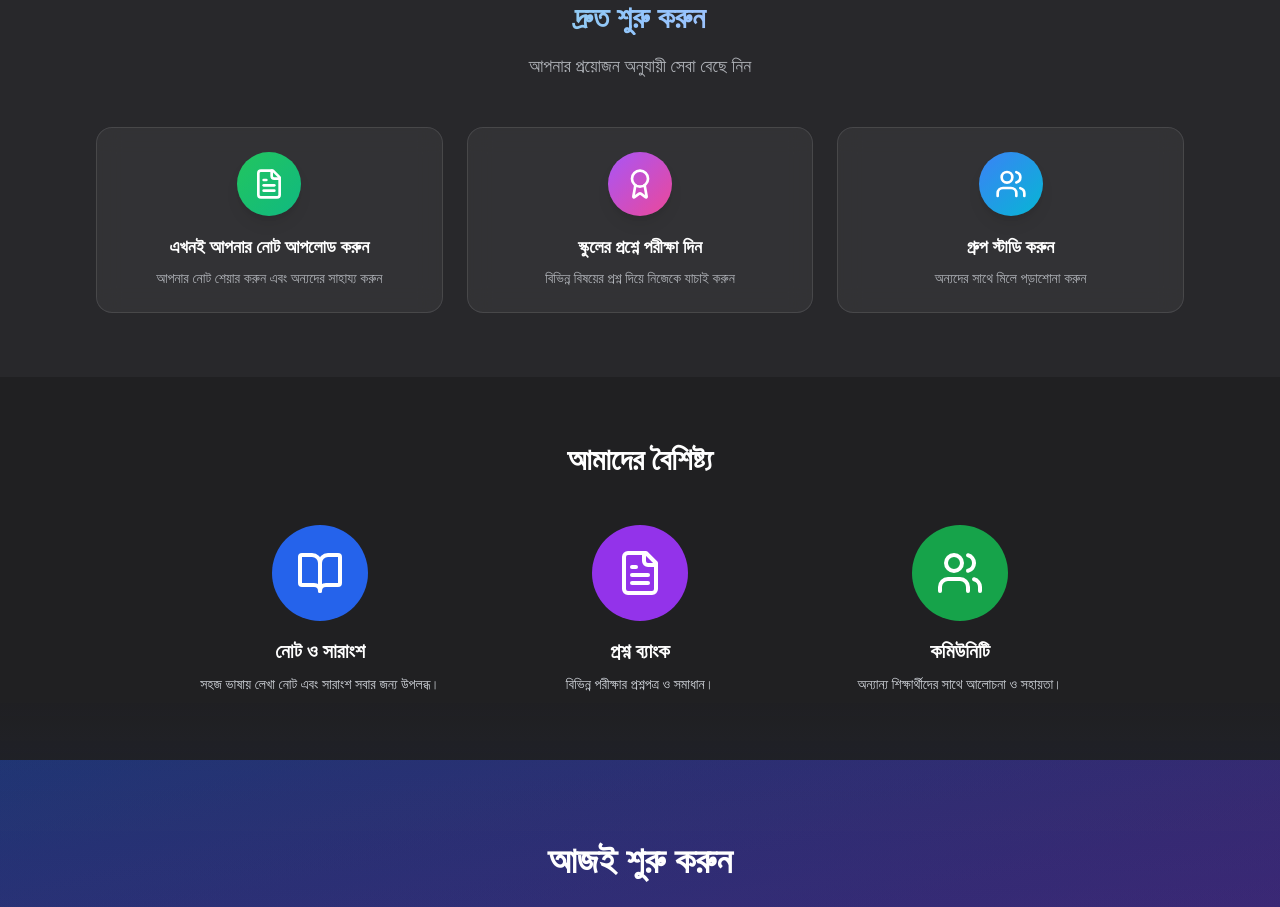
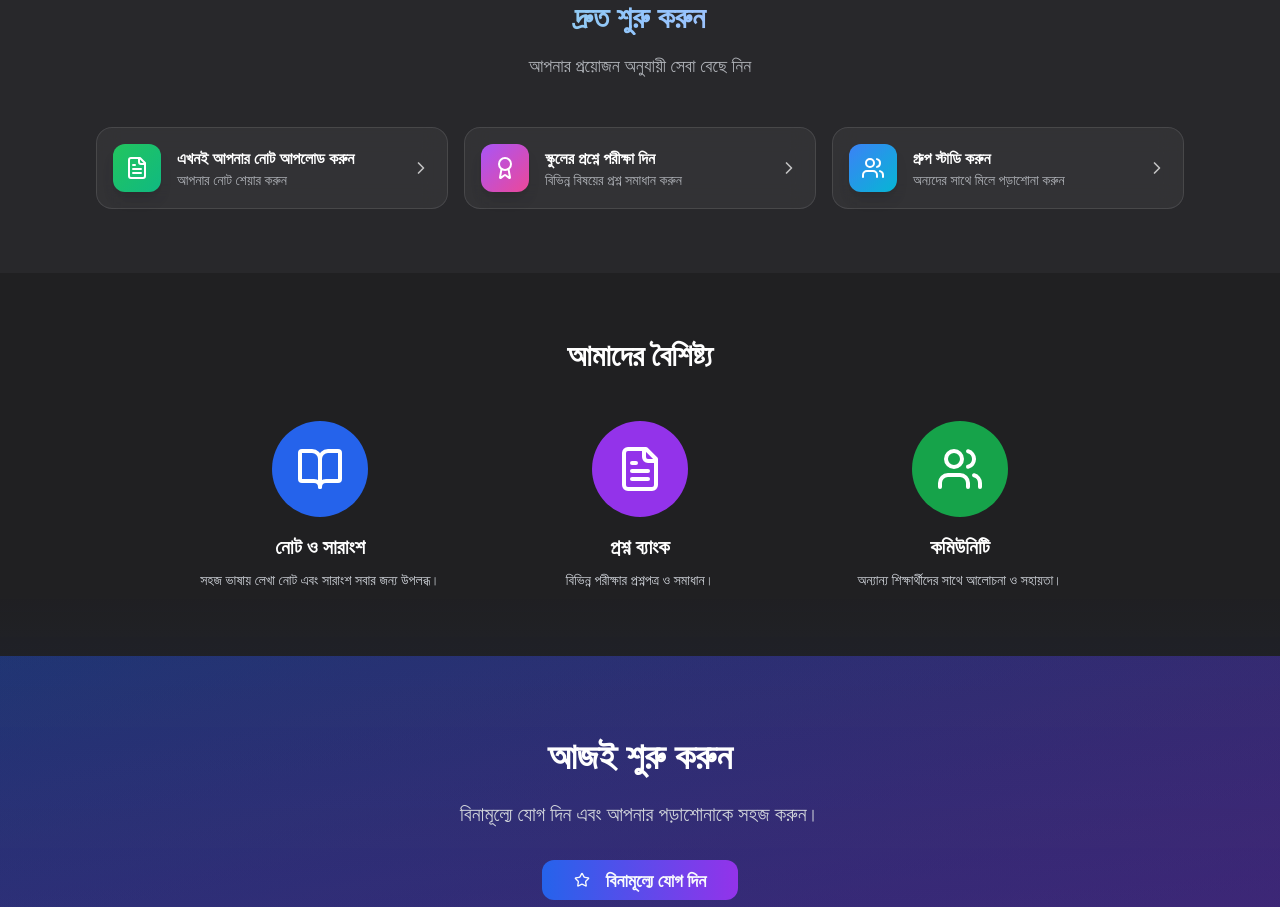
Before and after one commit to suhaibmuntasirr/fakibaz-bidyaloy-ai, a React (Vite) app: page / in a window 1280 px wide. Shown: the part 1020-1927 px from the top of the page. Built offline with nearby package versions, Linux system fonts and the light colour scheme; no server answers.

Commit message:
Refactor "Quick Start" boxes

```diff
--- a/src/pages/Index.tsx
+++ b/src/pages/Index.tsx
@@ -3,7 +3,7 @@ import React, { useState } from 'react';
 import { useNavigate } from 'react-router-dom';
 import { Button } from '@/components/ui/button';
 import { Input } from '@/components/ui/input';
-import { Search, BookOpen, FileText, Star, Award, Users, Trophy } from 'lucide-react';
+import { Search, BookOpen, FileText, Star, Award, Users, Trophy, ChevronRight } from 'lucide-react';
 import Navbar from '@/components/Navbar';
 import ClassSelection from '@/components/ClassSelection';
 import Footer from '@/components/Footer';
@@ -149,41 +149,62 @@ const Index = () => {
               <p className="text-lg text-gray-300/80">আপনার প্রয়োজন অনুযায়ী সেবা বেছে নিন</p>
             </div>
 
-            <div className="grid grid-cols-1 md:grid-cols-3 gap-6">
+            <div className="grid grid-cols-1 md:grid-cols-3 gap-4">
               {/* Upload Notes Card */}
               <div
-                className="group bg-white/5 backdrop-blur-md border border-white/10 hover:border-white/20 hover:bg-white/10 cursor-pointer transition-all duration-300 hover:scale-105 rounded-2xl p-6 text-center"
+                className="group bg-white/5 backdrop-blur-md border border-white/10 hover:border-white/20 hover:bg-white/10 cursor-pointer transition-all duration-300 hover:scale-105 rounded-2xl p-4"
                 onClick={() => navigate('/notes?upload=true')}
               >
-                <div className="w-16 h-16 bg-gradient-to-br from-green-500 to-emerald-500 rounded-full flex items-center justify-center mx-auto mb-4 group-hover:scale-110 transition-transform duration-300 shadow-lg">
-                  <FileText className="h-8 w-8 text-white" />
+                <div className="flex items-center justify-between">
+                  <div className="flex items-center space-x-4">
+                    <div className="w-12 h-12 bg-gradient-to-br from-green-500 to-emerald-500 rounded-xl flex items-center justify-center group-hover:scale-110 transition-transform duration-300 shadow-lg">
+                      <FileText className="h-6 w-6 text-white" />
+                    </div>
+                    <div className="text-left">
+                      <h3 className="text-white font-semibold text-base">এখনই আপনার নোট আপলোড করুন</h3>
+                      <p className="text-gray-300/80 text-sm">আপনার নোট শেয়ার করুন</p>
+                    </div>
+                  </div>
+                  <ChevronRight className="h-5 w-5 text-white/70 group-hover:text-white transition-colors duration-300" />
                 </div>
-                <h3 className="text-white font-semibold text-lg mb-2">এখনই আপনার নোট আপলোড করুন</h3>
-                <p className="text-gray-300/80 text-sm">আপনার নোট শেয়ার করুন এবং অন্যদের সাহায্য করুন</p>
               </div>
 
               {/* Exam Questions Card */}
               <div
-                className="group bg-white/5 backdrop-blur-md border border-white/10 hover:border-white/20 hover:bg-white/10 cursor-pointer transition-all duration-300 hover:scale-105 rounded-2xl p-6 text-center"
+                className="group bg-white/5 backdrop-blur-md border border-white/10 hover:border-white/20 hover:bg-white/10 cursor-pointer transition-all duration-300 hover:scale-105 rounded-2xl p-4"
                 onClick={() => navigate('/question-bank')}
               >
-                <div className="w-16 h-16 bg-gradient-to-br from-purple-500 to-pink-500 rounded-full flex items-center justify-center mx-auto mb-4 group-hover:scale-110 transition-transform duration-300 shadow-lg">
-                  <Award className="h-8 w-8 text-white" />
+                <div className="flex items-center justify-between">
+                  <div className="flex items-center space-x-4">
+                    <div className="w-12 h-12 bg-gradient-to-br from-purple-500 to-pink-500 rounded-xl flex items-center justify-center group-hover:scale-110 transition-transform duration-300 shadow-lg">
+                      <Award className="h-6 w-6 text-white" />
+                    </div>
+                    <div className="text-left">
+                      <h3 className="text-white font-semibold text-base">স্কুলের প্রশ্নে পরীক্ষা দিন</h3>
+                      <p className="text-gray-300/80 text-sm">বিভিন্ন বিষয়ের প্রশ্ন সমাধান করুন</p>
+                    </div>
+                  </div>
+                  <ChevronRight className="h-5 w-5 text-white/70 group-hover:text-white transition-colors duration-300" />
                 </div>
-                <h3 className="text-white font-semibold text-lg mb-2">স্কুলের প্রশ্নে পরীক্ষা দিন</h3>
-                <p className="text-gray-300/80 text-sm">বিভিন্ন বিষয়ের প্রশ্ন দিয়ে নিজেকে যাচাই করুন</p>
               </div>
 
               {/* Group Study Card */}
               <div
-                className="group bg-white/5 backdrop-blur-md border border-white/10 hover:border-white/20 hover:bg-white/10 cursor-pointer transition-all duration-300 hover:scale-105 rounded-2xl p-6 text-center"
+                className="group bg-white/5 backdrop-blur-md border border-white/10 hover:border-white/20 hover:bg-white/10 cursor-pointer transition-all duration-300 hover:scale-105 rounded-2xl p-4"
                 onClick={() => navigate('/community?tab=study-groups')}
               >
-                <div className="w-16 h-16 bg-gradient-to-br from-blue-500 to-cyan-500 rounded-full flex items-center justify-center mx-auto mb-4 group-hover:scale-110 transition-transform duration-300 shadow-lg">
-                  <Users className="h-8 w-8 text-white" />
+                <div className="flex items-center justify-between">
+                  <div className="flex items-center space-x-4">
+                    <div className="w-12 h-12 bg-gradient-to-br from-blue-500 to-cyan-500 rounded-xl flex items-center justify-center group-hover:scale-110 transition-transform duration-300 shadow-lg">
+                      <Users className="h-6 w-6 text-white" />
+                    </div>
+                    <div className="text-left">
+                      <h3 className="text-white font-semibold text-base">গ্রুপ স্টাডি করুন</h3>
+                      <p className="text-gray-300/80 text-sm">অন্যদের সাথে মিলে পড়াশোনা করুন</p>
+                    </div>
+                  </div>
+                  <ChevronRight className="h-5 w-5 text-white/70 group-hover:text-white transition-colors duration-300" />
                 </div>
-                <h3 className="text-white font-semibold text-lg mb-2">গ্রুপ স্টাডি করুন</h3>
-                <p className="text-gray-300/80 text-sm">অন্যদের সাথে মিলে পড়াশোনা করুন</p>
               </div>
             </div>
           </div>
```
